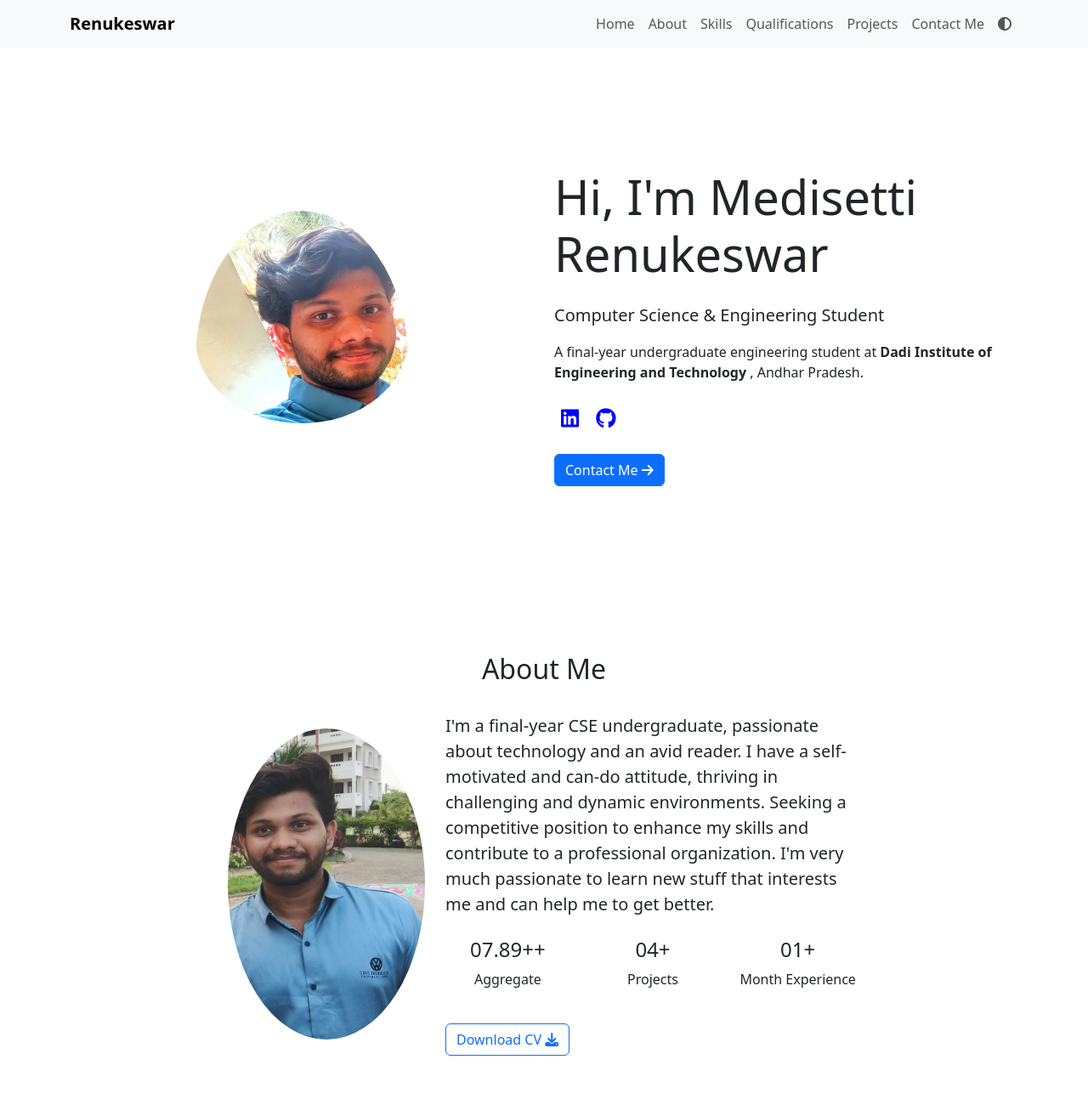
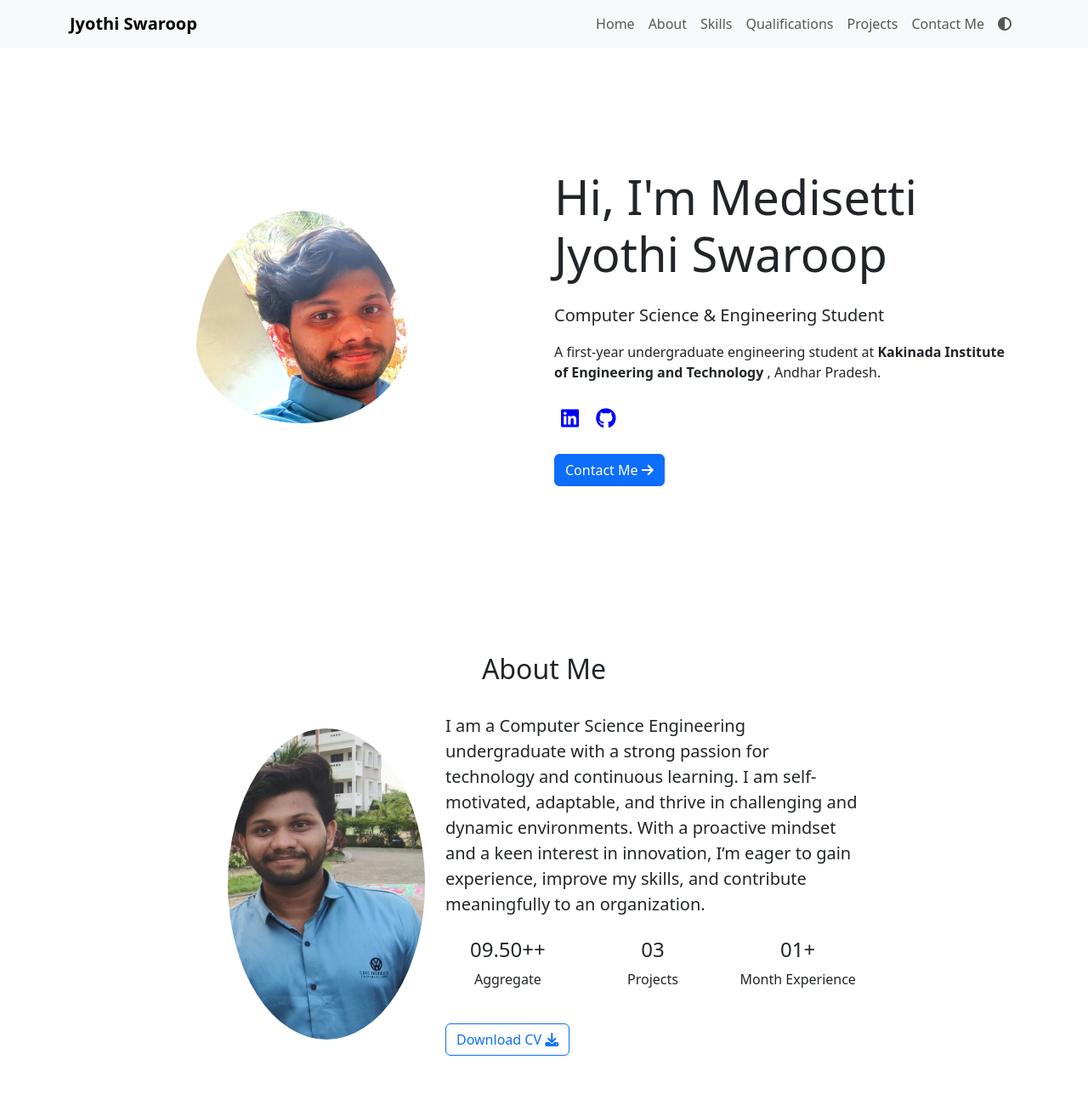
Before and after one commit to swaroopm18/Portfolio, a plain HTML site: page index.html in a window 1280 px wide. Shown: the top 1300 px of the page at 85% size. Drawn offline with nearby package versions, Linux system fonts and the light colour scheme.

Commit message:
Update index.html

```diff
--- a/index.html
+++ b/index.html
@@ -12,7 +12,7 @@
 <body>
     <nav class="navbar navbar-expand-lg fixed-top">
         <div class="container">
-            <a class="navbar-brand" href="#">Renukeswar</a>
+            <a class="navbar-brand" href="#">Jyothi Swaroop</a>
             <button class="navbar-toggler" type="button" data-bs-toggle="collapse" data-bs-target="#navbarNav" aria-controls="navbarNav" aria-expanded="false" aria-label="Toggle navigation">
                 <span class="navbar-toggler-icon"></span>
             </button>
@@ -53,14 +53,14 @@
               </div>
             </div>
             <div class="col-md-6">
-              <h1 class="display-4 mb-4">Hi, I'm Medisetti Renukeswar</h1>
+              <h1 class="display-4 mb-4">Hi, I'm Medisetti Jyothi Swaroop</h1>
               <p class="lead mb-3">Computer Science & Engineering Student</p>
-              <p class="mb-4">A final-year undergraduate engineering student at
-                <strong>Dadi Institute of Engineering and Technology </strong>, Andhar Pradesh.
+              <p class="mb-4">A first-year undergraduate engineering student at
+                <strong>Kakinada Institute of Engineering and Technology </strong>, Andhar Pradesh.
               </p>
               <div class="social-icons mb-4">
-                <a href="https://www.linkedin.com/in/renukeswar" target="_blank"><i class="fab fa-linkedin"></i></a>
-                <a href="https://github.com/renukeswar" target="_blank"><i class="fab fa-github"></i></a>
+                <a href="https://www.linkedin.com" target="_blank"><i class="fab fa-linkedin"></i></a>
+                <a href="https://github.com/swaroopm18" target="_blank"><i class="fab fa-github"></i></a>
               </div>
               <a href="#contact" class="btn btn-primary">Contact Me <i class="fas fa-arrow-right"></i></a>
             </div>
@@ -76,15 +76,14 @@
                     <img src="Pro.jpg" alt="Medisetti Renukeswar in a professional setting, wearing a suit and tie" class="about-image img-fluid" width="300" height="300">
                 </div>
                 <div class="col-md-8">
-                    <p class="lead">I'm a final-year CSE undergraduate, passionate about technology and an avid reader. I have a self-motivated and can-do attitude, thriving in challenging and dynamic environments. Seeking a competitive position to enhance my skills and contribute to a professional organization. I'm very much passionate to learn new stuff that interests me and can help me to get better.
-                    </p>
+                    <p class="lead">I am a Computer Science Engineering undergraduate with a strong passion for technology and continuous learning. I am self-motivated, adaptable, and thrive in challenging and dynamic environments. With a proactive mindset and a keen interest in innovation, I’m eager to gain experience, improve my skills, and contribute meaningfully to an organization.
                     <div class="row text-center my-4">
                         <div class="col-md-4 mb-3 mb-md-0">
-                            <h4>07.89++</h4>
+                            <h4>09.50++</h4>
                             <p>Aggregate</p>
                         </div>
                         <div class="col-md-4 mb-3 mb-md-0">
-                            <h4>04+</h4>
+                            <h4>03</h4>
                             <p>Projects</p>
                         </div>
                         <div class="col-md-4">
```
